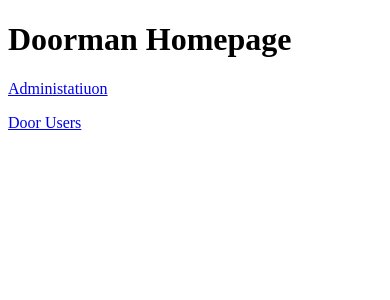
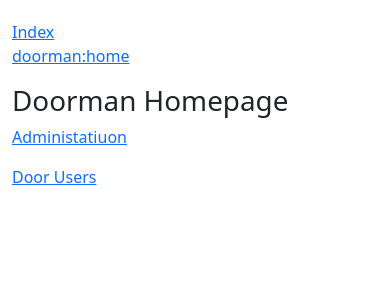
Before and after one commit to applemuncy/DoorMan, a Django app: page / in a window 390 px wide. Shown: the top 300 px of the page. Run offline with Django 4.2, Linux system fonts and the light colour scheme.

Commit message:
Adding base_generic.html tempate
Signed-off-by: applemuncy <j.apple.muncy@gmail.com>

```diff
--- /dev/null
+++ b/doorman/templates/base_generic.html
@@ -0,0 +1,42 @@
+<!DOCTYPE html>
+<html lang="en">
+  <head>
+    {% load static %}
+
+    {% block title %}
+      <title>Doorman</title>
+    {% endblock %}
+
+    <link rel="shortcut icon" type="image/png" href="{% static 'favicon.ico' %}"/>
+
+    <meta charset="utf-8" />
+    <meta name="viewport" content="width=device-width, initial-scale=1" />
+    <link
+      href="https://cdn.jsdelivr.net/npm/bootstrap@5.1.3/dist/css/bootstrap.min.css"
+      rel="stylesheet"
+      integrity="sha384-1BmE4kWBq78iYhFldvKuhfTAU6auU8tT94WrHftjDbrCEXSU1oBoqyl2QvZ6jIW3"
+      crossorigin="anonymous" />
+    <!-- Add additional CSS in static file -->
+
+    <link rel="stylesheet" href="{% static 'css/styles.css' %}" />
+  </head>
+  <body>
+
+
+   <div class="container-fluid">
+      <div class="row">
+        <div class="col-sm-2">
+          {% block sidebar %}
+            <ul class="sidebar-nav">
+              <li><a href="{% url 'doorman:index' %}">Index</a></li>
+              <li><a href="">doorman:home</a></li>
+            </ul>
+          {% endblock %}
+        </div>
+        <div class="col-sm-10 ">{% block content %}{% endblock %}</div>
+      </div>
+    </div>
+
+
+  </body>
+</html>
--- a/doorman/templates/doorman/home.html
+++ b/doorman/templates/doorman/home.html
@@ -1,11 +1,16 @@
-{% load static %}
-<!DOCTYPE html>
-<html lang="en-us" >
-<head>
-	<title>doorman home</title>
-    	<link rel="shortcut icon" type="image/png" href="{% static 'favicon.ico' %}"/>
-</head>
-<body>
+{%  extends "base_generic.html" %}
+
+
+{% block title %}
+
+	<title>Doorman homepage</title>
+
+{% endblock %}
+
+{% block content %}
+
+
+
 <h1>Doorman Homepage</h1>
 
 <p><a href="{% url 'admin:index' %}">Administatiuon</a></p>
@@ -13,5 +18,4 @@
 
 
 
-</body>
-</html>
+{% endblock %}
--- /dev/null
+++ b/static/css/styles.css
@@ -0,0 +1,5 @@
+.sidebar-nav {
+  margin-top: 20px;
+  padding: 0;
+  list-style: none;
+}
```
Also changed, not shown: doorman/templates/doorman/accessevent_list.html (+6 -10 lines), doorman/templates/doorman/index.html (+8 -11 lines), doorman/templates/doorman/userprofile_detail.html (+5 -19 lines).
